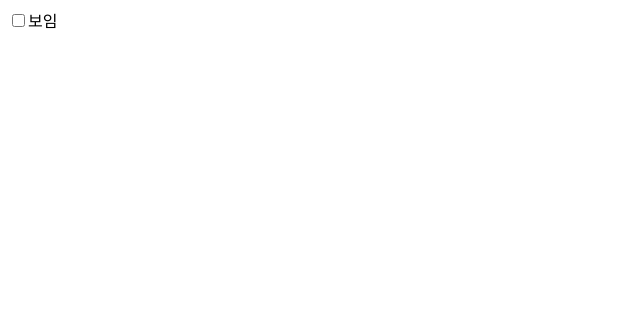
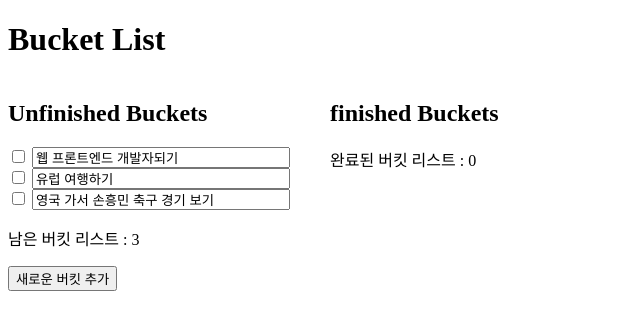
Before and after one commit to bbangwon/svelte_study, a Svelte app: page / in a window 1280 px wide. Shown: the top 330 px of the page, without its empty margins (0-640 px from the left). Built offline with nearby package versions, Linux system fonts and the light colour scheme.

Commit message:
스벨트 트랜지션 - 05

```diff
--- /dev/null
+++ b/src/16/CrossFadeBasic.svelte
@@ -0,0 +1,105 @@
+<script>
+  //crossfade 호출
+  import { crossfade } from "svelte/transition";
+  import { quintOut } from "svelte/easing";
+  //crossfade() 내부 값 비구조화 할당
+  const [send, receive] = crossfade({
+    duration: 400, //보내고 받을 때의 시간 지정
+    easing: quintOut, //보내고 받을 때의 easing 함수 지정
+  });
+
+  let bid = 1;
+  let buckets = $state([
+    { id: bid++, chk: false, text: "웹 프론트엔드 개발자되기" },
+    { id: bid++, chk: false, text: "유럽 여행하기" },
+    { id: bid++, chk: false, text: "영국 가서 손흥민 축구 경기 보기" },
+  ]);
+  //남은 버킷 개수
+  let remainigBuckets = $derived(
+    buckets.filter((bucket) => !bucket.chk).length,
+  );
+
+  //완료 버킷 리스트
+  let finished = $state([]);
+  let finishedBuckets = $derived(
+    finished.filter((bucket) => bucket.chk).length,
+  );
+
+  //버킷 리스트 추가 이벤트 함수
+  const onAdd = () => {
+    buckets = buckets.concat({ id: bid++, chk: false, text: "" });
+  };
+
+  //배열 데이터를 이동하는 함수 선언
+  const move = (item, from, to) => {
+    //item : 선택된 요소, from : 요소의 현재 배열, to: 이동할 배열
+    to.push(item);
+    return [from.filter((i) => i !== item), to];
+  };
+
+  //B 영역의 요소를 A영역으로 보내는 함수 선언
+  const moveLeft = (item) => {
+    [finished, buckets] = move(item, finished, buckets);
+  };
+
+  //A영역의 요소를 B영역으로 보내는 함수 선언
+  const moveRight = (item) => {
+    [buckets, finished] = move(item, buckets, finished);
+  };
+</script>
+
+<h1>Bucket List</h1>
+<div class="bucketBlock">
+  <!-- 미 완료 구역 -->
+  <div class="unfinished">
+    <h2>Unfinished Buckets</h2>
+    {#each buckets as bucket (bucket.id)}
+      <div in:receive={{ key: bucket.id }} out:send={{ key: bucket.id }}>
+        <input
+          type="checkbox"
+          bind:checked={bucket.chk}
+          onchange={() => moveRight(bucket)}
+        />
+        <input
+          type="text"
+          placeholder="당신의 버킷리스트는 뭔가요?"
+          style="width: 250px"
+          bind:value={bucket.text}
+          disabled={bucket.chk}
+        />
+      </div>
+    {/each}
+    <p>남은 버킷 리스트 : {remainigBuckets}</p>
+    <button onclick={onAdd}>새로운 버킷 추가</button>
+  </div>
+  <!-- 완료 구역 -->
+  <div class="finished">
+    <h2>finished Buckets</h2>
+    {#each finished as bucket (bucket.id)}
+      <div in:receive={{ key: bucket.id }} out:send={{ key: bucket.id }}>
+        <input
+          type="checkbox"
+          bind:checked={bucket.chk}
+          onchange={() => moveLeft(bucket)}
+        />
+        <input
+          type="text"
+          placeholder="당신의 버킷리스트는 뭔가요?"
+          style="width: 250px"
+          bind:value={bucket.text}
+          disabled={bucket.chk}
+        />
+      </div>
+    {/each}
+    <p>완료된 버킷 리스트 : {finishedBuckets}</p>
+  </div>
+</div>
+
+<style>
+  .bucketBlock {
+    display: flex;
+  }
+  .unfinished {
+    margin-right: 40px;
+  }
+</style>
--- a/src/App.svelte
+++ b/src/App.svelte
@@ -1,5 +1,5 @@
 <script>
-  import Comp from "./16/Draw.svelte";
+  import Comp from "./16/CrossFadeBasic.svelte";
 </script>
 
 <Comp />
```
